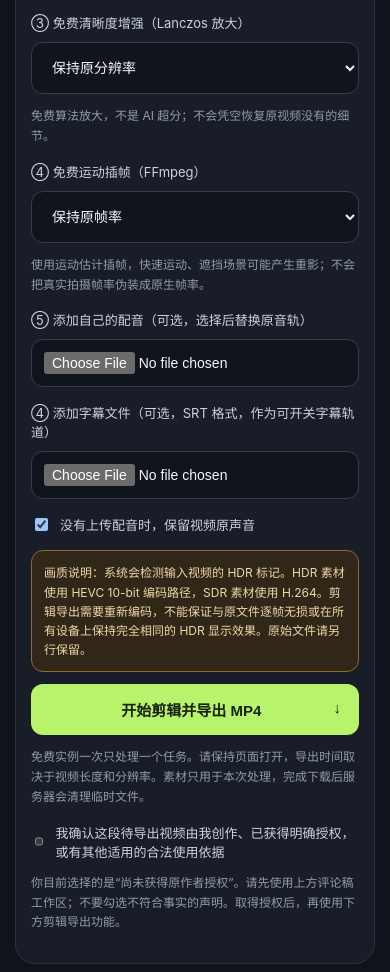
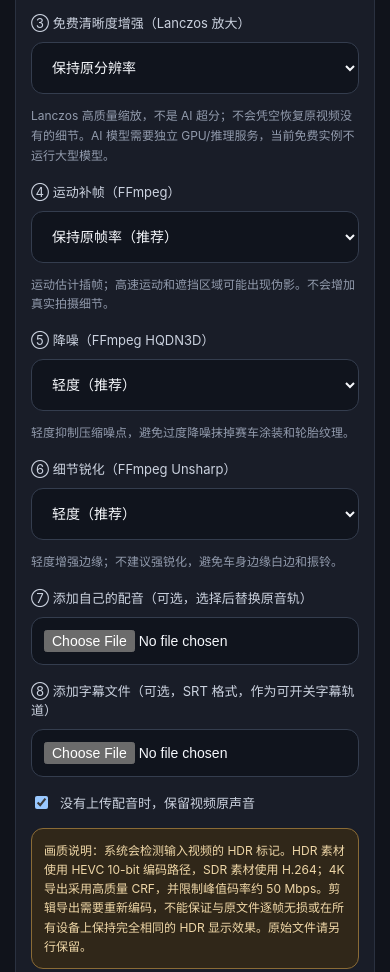
Before and after one commit to q459350062-star/social-video-downloader, a plain HTML site: page app/static/editor.html in a window 390 px wide. Shown: the part 2579-3551 px from the top of the page. Drawn offline with Linux system fonts and the light colour scheme.

Commit message:
Add mobile denoise and sharpening controls

```diff
--- a/app/static/editor.html
+++ b/app/static/editor.html
@@ -54,12 +54,14 @@
 <form class="editor-card" action="/api/editor/export" method="post" enctype="multipart/form-data">
 <div class="field"><label for="video">① 选择视频素材（最大 300 MB，最长 10 分钟）</label><input id="video" name="video" type="file" accept="video/mp4,video/quicktime,video/x-m4v,video/webm,.mkv" required><video id="preview" class="preview" controls playsinline hidden></video></div>
 <div class="field"><label>② 截取范围（秒）</label><div class="pair"><div><label for="trim_start">从第几秒开始</label><input id="trim_start" name="trim_start" type="number" min="0" max="3600" step="0.1" value="0"></div><div><label for="trim_end">从结尾裁掉几秒</label><input id="trim_end" name="trim_end" type="number" min="0" max="3600" step="0.1" value="0"></div></div></div>
-<div class="field"><label for="upscale_to">③ 免费清晰度增强（Lanczos 放大）</label><select id="upscale_to" name="upscale_to"><option value="original">保持原分辨率</option><option value="1080">放大至 1080p</option><option value="1440">放大至 1440p</option><option value="2160">放大至 4K（最长 3 分钟）</option></select><p class="muted">免费算法放大，不是 AI 超分；不会凭空恢复原视频没有的细节。</p></div>
-<div class="field"><label for="target_fps">④ 免费运动插帧（FFmpeg）</label><select id="target_fps" name="target_fps"><option value="original">保持原帧率</option><option value="30">提升至 30fps（仅低于 30fps 时）</option><option value="60">提升至 60fps（仅低于 60fps 时）</option></select><p class="muted">使用运动估计插帧，快速运动、遮挡场景可能产生重影；不会把真实拍摄帧率伪装成原生帧率。</p></div>
-<div class="field"><label for="narration">⑤ 添加自己的配音（可选，选择后替换原音轨）</label><input id="narration" name="narration" type="file" accept="audio/*,.m4a,.caf"></div>
-<div class="field"><label for="subtitles">④ 添加字幕文件（可选，SRT 格式，作为可开关字幕轨道）</label><input id="subtitles" name="subtitles" type="file" accept=".srt,application/x-subrip"></div>
+<div class="field"><label for="upscale_to">③ 免费清晰度增强（Lanczos 放大）</label><select id="upscale_to" name="upscale_to"><option value="original">保持原分辨率</option><option value="1080">放大至 1080p</option><option value="1440">放大至 1440p</option><option value="2160">放大至 4K（最长 3 分钟）</option></select><p class="muted">Lanczos 高质量缩放，不是 AI 超分；不会凭空恢复原视频没有的细节。AI 模型需要独立 GPU/推理服务，当前免费实例不运行大型模型。</p></div>
+<div class="field"><label for="target_fps">④ 运动补帧（FFmpeg）</label><select id="target_fps" name="target_fps"><option value="original">保持原帧率（推荐）</option><option value="30">提升至 30fps（仅低于 30fps 时）</option><option value="60">提升至 60fps（仅低于 60fps 时）</option></select><p class="muted">运动估计插帧；高速运动和遮挡区域可能出现伪影。不会增加真实拍摄细节。</p></div>
+<div class="field"><label for="denoise">⑤ 降噪（FFmpeg HQDN3D）</label><select id="denoise" name="denoise"><option value="off">关闭</option><option value="low" selected>轻度（推荐）</option><option value="medium">中度</option></select><p class="muted">轻度抑制压缩噪点，避免过度降噪抹掉赛车涂装和轮胎纹理。</p></div>
+<div class="field"><label for="sharpen">⑥ 细节锐化（FFmpeg Unsharp）</label><select id="sharpen" name="sharpen"><option value="off">关闭</option><option value="low" selected>轻度（推荐）</option><option value="medium">中度</option></select><p class="muted">轻度增强边缘；不建议强锐化，避免车身边缘白边和振铃。</p></div>
+<div class="field"><label for="narration">⑦ 添加自己的配音（可选，选择后替换原音轨）</label><input id="narration" name="narration" type="file" accept="audio/*,.m4a,.caf"></div>
+<div class="field"><label for="subtitles">⑧ 添加字幕文件（可选，SRT 格式，作为可开关字幕轨道）</label><input id="subtitles" name="subtitles" type="file" accept=".srt,application/x-subrip"></div>
 <div class="field"><label class="check"><input type="checkbox" name="keep_original_audio" value="true" checked> 没有上传配音时，保留视频原声音</label></div>
-<div class="notice">画质说明：系统会检测输入视频的 HDR 标记。HDR 素材使用 HEVC 10-bit 编码路径，SDR 素材使用 H.264。剪辑导出需要重新编码，不能保证与原文件逐帧无损或在所有设备上保持完全相同的 HDR 显示效果。原始文件请另行保留。</div>
+<div class="notice">画质说明：系统会检测输入视频的 HDR 标记。HDR 素材使用 HEVC 10-bit 编码路径，SDR 素材使用 H.264；4K 导出采用高质量 CRF，并限制峰值码率约 50 Mbps。剪辑导出需要重新编码，不能保证与原文件逐帧无损或在所有设备上保持完全相同的 HDR 显示效果。原始文件请另行保留。</div>
 <button class="primary" id="export_button" type="submit">开始剪辑并导出 MP4 <span>↓</span></button>
 <p class="muted">免费实例一次只处理一个任务。请保持页面打开，导出时间取决于视频长度和分辨率。素材只用于本次处理，完成下载后服务器会清理临时文件。</p>
 <div class="field">
```
